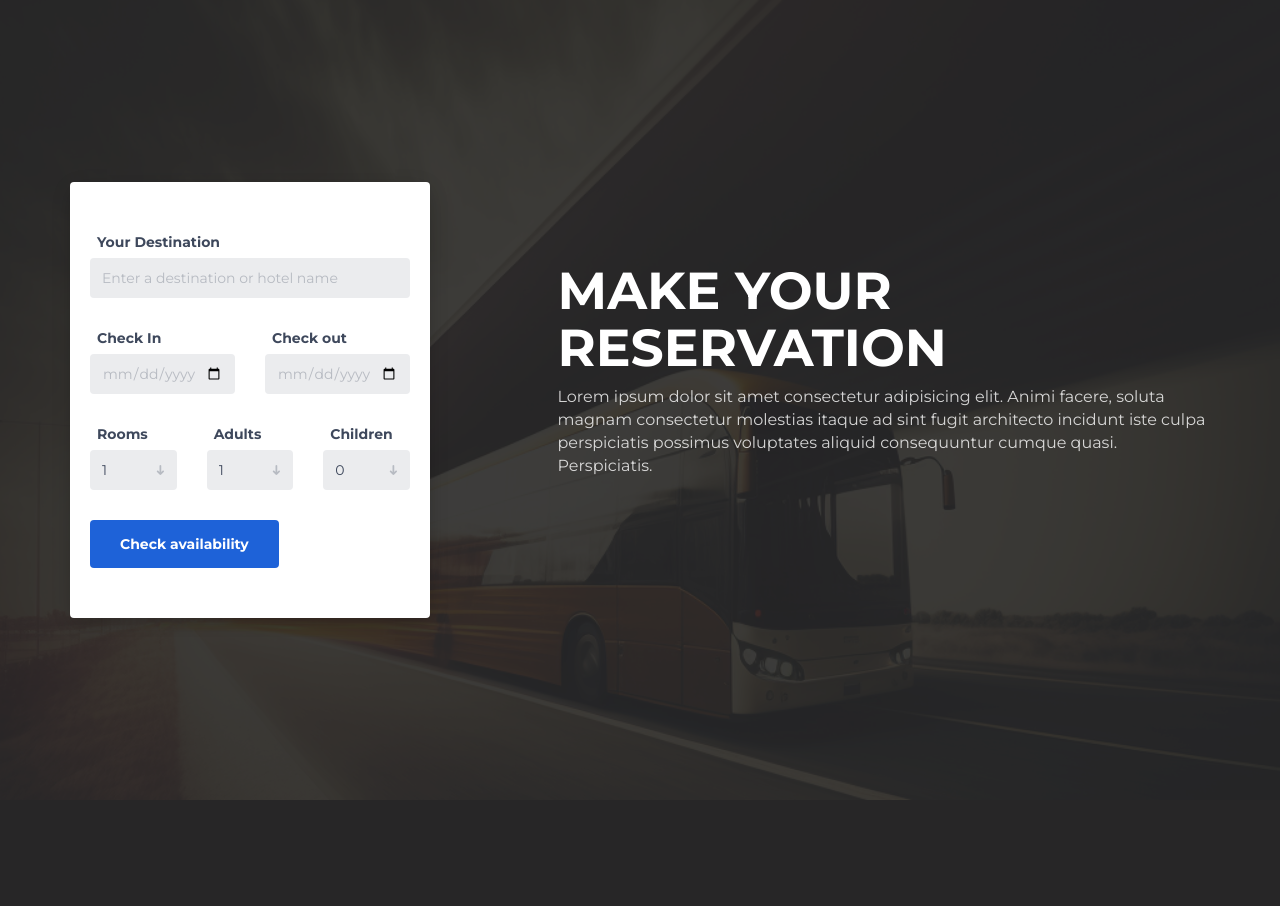
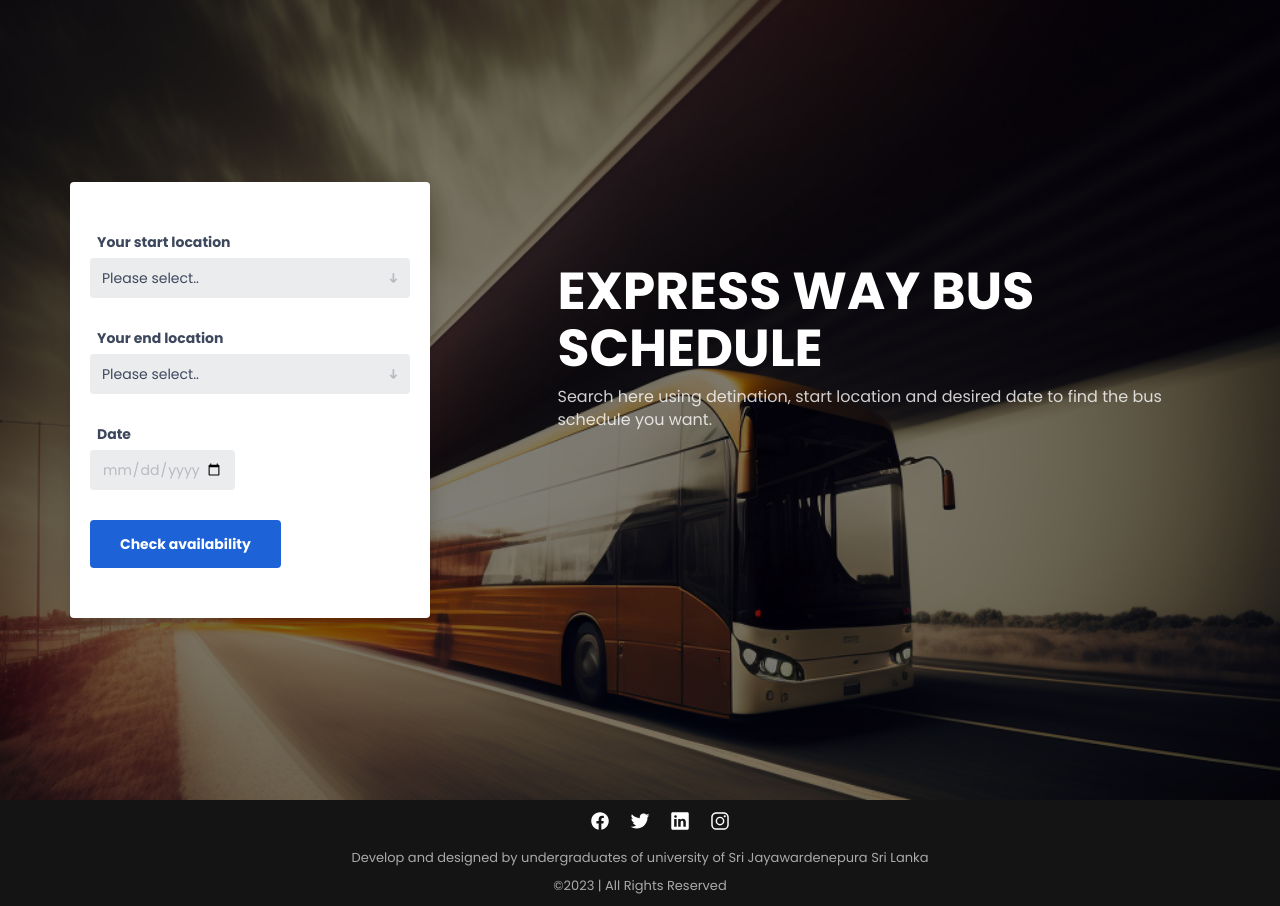
Before and after one commit to charukajp/Expressway-project, a PHP site: page / in a window 1280 px wide. Before the commit the page ends 800 px from the top, so only its background shows below. Run offline with PHP 8.4, Linux system fonts and the light colour scheme.

Commit message:
form change

```diff
--- a/css/style.css
+++ b/css/style.css
@@ -1,3 +1,65 @@
+
+.footer {
+  position: relative;
+  width: 100%;
+  background: #151414;
+  min-height: 50px;
+  padding: 0px 0px;
+  display: flex;
+  justify-content: center;
+  align-items: center;
+  flex-direction: column;
+  font-family: 'Poppins', sans-serif;
+}
+
+.social-icon,
+.menu {
+  position: relative;
+  display: flex;
+  justify-content: center;
+  align-items: center;
+  margin: 10px 0;
+  flex-wrap: wrap;
+}
+
+.social-icon__item,
+.menu__item {
+  list-style: none;
+}
+
+.social-icon__link {
+  font-size: 2rem;
+  color: #fff;
+  margin: 0 10px;
+  display: inline-block;
+  transition: 0.5s;
+}
+.social-icon__link:hover {
+  transform: translateY(-10px);
+}
+
+.menu__link {
+  font-size: 1.1rem;
+  color: #fff;
+  margin: 0 10px;
+  display: inline-block;
+  transition: 0.5s;
+  text-decoration: none;
+  opacity: 0.75;
+  font-weight: 300;
+}
+
+.menu__link:hover {
+  opacity: 1;
+}
+
+.footer p {
+  color: #aaa;
+  margin: 0px 0 10px 0;
+  font-size: 1.3rem;
+  font-weight: 300;
+}
+
 .section {
 	position: relative;
 	height: 100vh;
@@ -13,7 +75,7 @@
 }
 
 #booking {
-	font-family: 'Montserrat', sans-serif;
+	font-family: 'Poppins', sans-serif;
 	background-image: url('../img/background.png');
 	background-size: cover;
 	background-position: center;
@@ -26,7 +88,7 @@
 	right: 0;
 	bottom: 0;
 	top: 0;
-	background: rgba(40, 40, 40, 0.9);
+	background: rgba(0, 0, 0, 0.5);
 }
 
 .booking-form {
--- a/index.html
+++ b/index.html
@@ -5,12 +5,12 @@
 	<meta charset="utf-8">
 	<meta http-equiv="X-UA-Compatible" content="IE=edge">
 	<meta name="viewport" content="width=device-width, initial-scale=1">
-	<!-- The above 3 meta tags *must* come first in the head; any other head content must come *after* these tags -->
+
 
 	<title>Booking Form HTML Template</title>
 
 	<!-- Google font -->
-	<link href="https://fonts.googleapis.com/css?family=Montserrat:400,700" rel="stylesheet">
+	<link href="https://fonts.googleapis.com/css?family=Poppins:400,700" rel="stylesheet">
 
 	<!-- Bootstrap -->
 	<link type="text/css" rel="stylesheet" href="css/bootstrap.min.css" />
@@ -18,12 +18,7 @@
 	<!-- Custom stlylesheet -->
 	<link type="text/css" rel="stylesheet" href="css/style.css" />
 
-	<!-- HTML5 shim and Respond.js for IE8 support of HTML5 elements and media queries -->
-	<!-- WARNING: Respond.js doesn't work if you view the page via file:// -->
-	<!--[if lt IE 9]>
-		  <script src="https://oss.maxcdn.com/html5shiv/3.7.3/html5shiv.min.js"></script>
-		  <script src="https://oss.maxcdn.com/respond/1.4.2/respond.min.js"></script>
-		<![endif]-->
+
 
 </head>
 
@@ -34,10 +29,8 @@
 				<div class="row">
 					<div class="col-md-7 col-md-push-5">
 						<div class="booking-cta">
-							<h1>Make your reservation</h1>
-							<p>Lorem ipsum dolor sit amet consectetur adipisicing elit. Animi facere, soluta magnam consectetur molestias itaque
-								ad sint fugit architecto incidunt iste culpa perspiciatis possimus voluptates aliquid consequuntur cumque quasi.
-								Perspiciatis.
+							<h1>Express way bus schedule</h1>
+							<p>Search here using detination, start location and desired date to find the bus schedule you want.
 							</p>
 						</div>
 					</div>
@@ -45,58 +38,37 @@
 						<div class="booking-form">
 							<form>
 								<div class="form-group">
-									<span class="form-label">Your Destination</span>
-									<input class="form-control" type="text" placeholder="Enter a destination or hotel name">
+										<span class="form-label">Your start location</span>
+										<select class="form-control" required>
+											<option value="" disabled selected hidden>Please select..</option>
+											<option value="Makumbura">Makumbura</option>
+											<option value="Kadawatha">Kadawatha</option>
+											<option value="Galle">Galle</option>
+										</select>
+										<span class="select-arrow"></span>
 								</div>
+								<div class="form-group">
+										<span class="form-label">Your end location</span>
+										<select class="form-control" required>
+											<option value="" disabled selected hidden>Please select..</option>
+											<option value="Makumbura">Makumbura</option>
+											<option value="Kadawatha">Kadawatha</option>
+											<option value="Galle">Galle</option>
+										</select>
+										<span class="select-arrow"></span>
+								</div>
+
 								<div class="row">
 									<div class="col-sm-6">
 										<div class="form-group">
-											<span class="form-label">Check In</span>
+											<span class="form-label">Date</span>
 											<input class="form-control" type="date" required>
 										</div>
 									</div>
-									<div class="col-sm-6">
-										<div class="form-group">
-											<span class="form-label">Check out</span>
-											<input class="form-control" type="date" required>
-										</div>
-									</div>
+
 								</div>
-								<div class="row">
-									<div class="col-sm-4">
-										<div class="form-group">
-											<span class="form-label">Rooms</span>
-											<select class="form-control">
-												<option>1</option>
-												<option>2</option>
-												<option>3</option>
-											</select>
-											<span class="select-arrow"></span>
-										</div>
-									</div>
-									<div class="col-sm-4">
-										<div class="form-group">
-											<span class="form-label">Adults</span>
-											<select class="form-control">
-												<option>1</option>
-												<option>2</option>
-												<option>3</option>
-											</select>
-											<span class="select-arrow"></span>
-										</div>
-									</div>
-									<div class="col-sm-4">
-										<div class="form-group">
-											<span class="form-label">Children</span>
-											<select class="form-control">
-												<option>0</option>
-												<option>1</option>
-												<option>2</option>
-											</select>
-											<span class="select-arrow"></span>
-										</div>
-									</div>
-								</div>
+
+
 								<div class="form-btn">
 									<button class="submit-btn">Check availability</button>
 								</div>
@@ -107,6 +79,28 @@
 			</div>
 		</div>
 	</div>
-</body><!-- This templates was made by Colorlib (https://colorlib.com) -->
+
+<footer class="footer">
+    <ul class="social-icon">
+      <li class="social-icon__item"><a class="social-icon__link" href="#">
+          <ion-icon name="logo-facebook"></ion-icon>
+        </a></li>
+      <li class="social-icon__item"><a class="social-icon__link" href="#">
+          <ion-icon name="logo-twitter"></ion-icon>
+        </a></li>
+      <li class="social-icon__item"><a class="social-icon__link" href="#">
+          <ion-icon name="logo-linkedin"></ion-icon>
+        </a></li>
+      <li class="social-icon__item"><a class="social-icon__link" href="#">
+          <ion-icon name="logo-instagram"></ion-icon>
+        </a></li>
+    </ul>
+    <p> Develop and designed by undergraduates of university of Sri Jayawardenepura Sri Lanka </p>
+
+    <p>&copy;2023 | All Rights Reserved</p>
+  </footer>
+  <script type="module" src="https://unpkg.com/ionicons@5.5.2/dist/ionicons/ionicons.esm.js"></script>
+  <script nomodule src="https://unpkg.com/ionicons@5.5.2/dist/ionicons/ionicons.js"></script>
+</body>
 
 </html>
```
